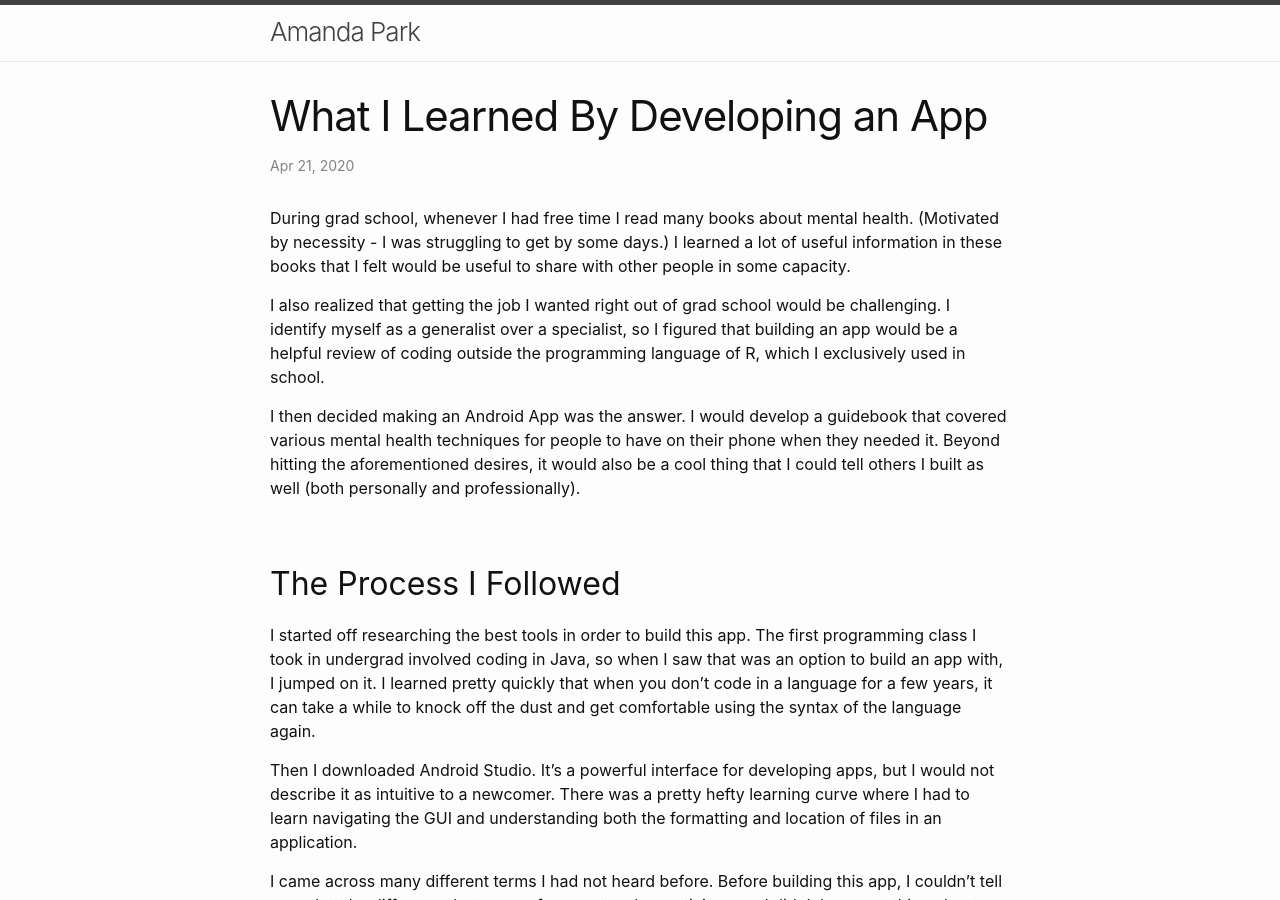
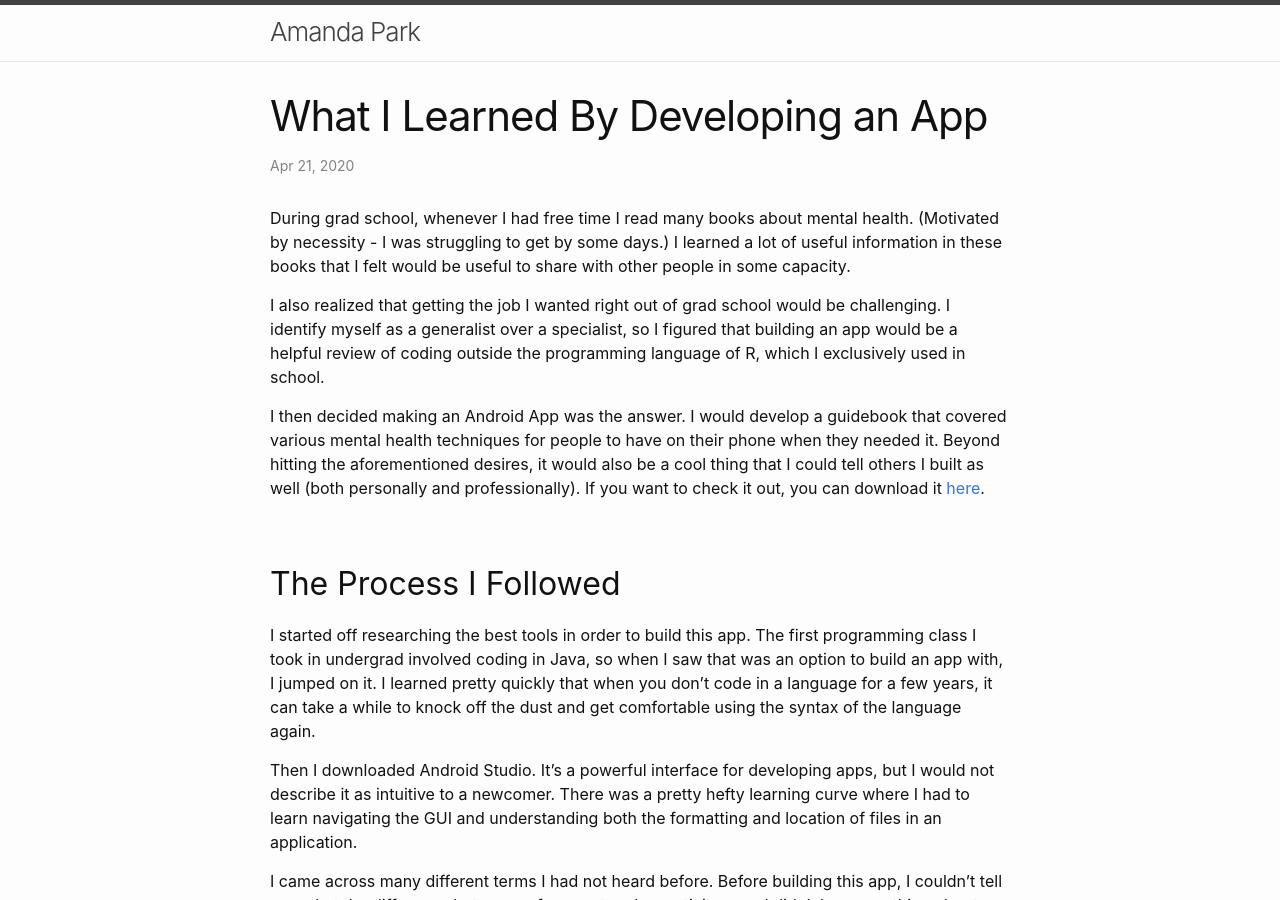
Before and after one commit to amanda-park/amanda-park.github.io, a Jekyll site: the page built from _posts/2020-04-21-developing-an-app.md, in a window 1280 px wide and 900 px high. Built offline with Jekyll 4.4.1, drawn with Linux system fonts in a browser that asks for light colours.

Commit message:
Update 2020-04-21-developing-an-app.md

```diff
--- a/_posts/2020-04-21-developing-an-app.md
+++ b/_posts/2020-04-21-developing-an-app.md
@@ -9,7 +9,7 @@ During grad school, whenever I had free time I read many books about mental heal
 
 I also realized that getting the job I wanted right out of grad school would be challenging. I identify myself as a generalist over a specialist, so I figured that building an app would be a helpful review of coding outside the programming language of R, which I exclusively used in school.
 
-I then decided making an Android App was the answer. I would develop a guidebook that covered various mental health techniques for people to have on their phone when they needed it. Beyond hitting the aforementioned desires, it would also be a cool thing that I could tell others I built as well (both personally and professionally).
+I then decided making an Android App was the answer. I would develop a guidebook that covered various mental health techniques for people to have on their phone when they needed it. Beyond hitting the aforementioned desires, it would also be a cool thing that I could tell others I built as well (both personally and professionally). If you want to check it out, you can download it [here](https://play.google.com/store/apps/details?id=com.amanda.mentalhealthguide).
 
 ## The Process I Followed
 
```
